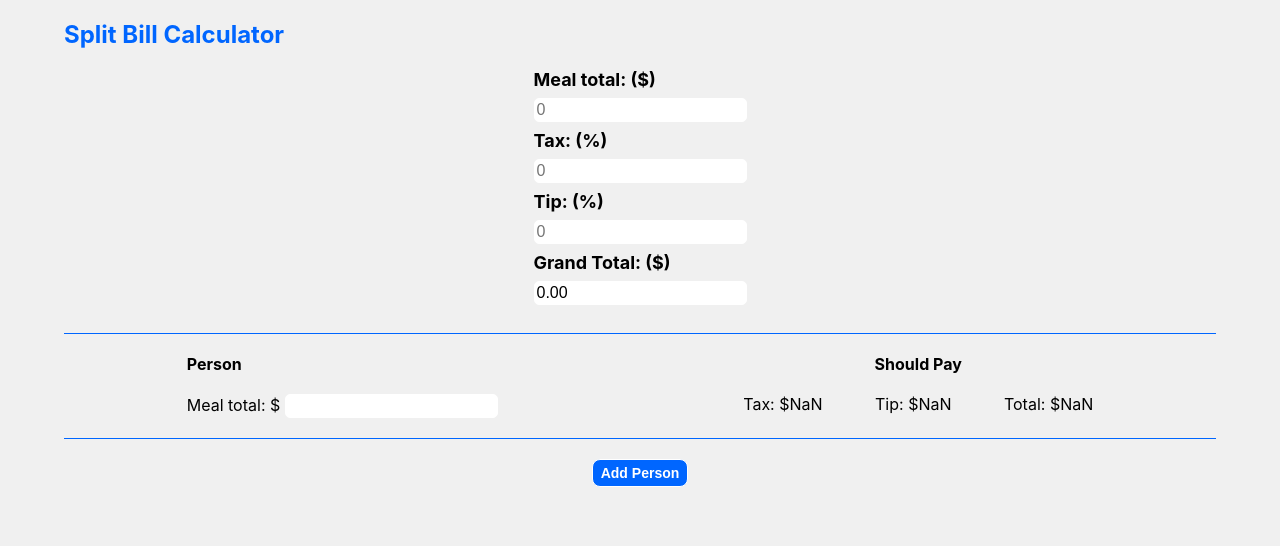
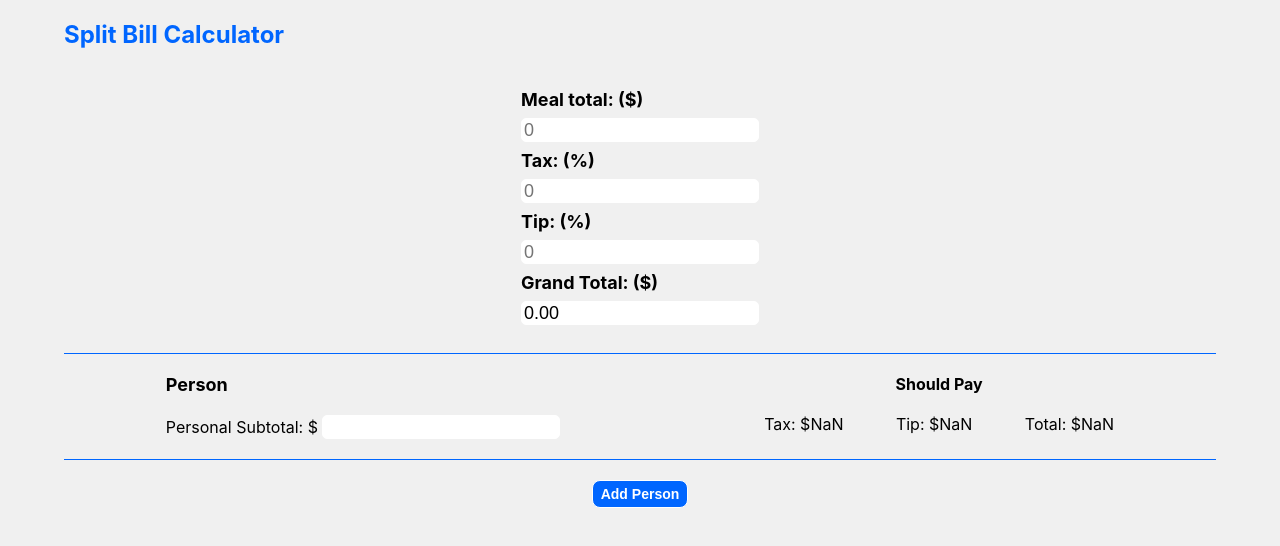
Before and after one commit to jvelis94/tip-calculator, a React (Create React App) app: page / in a window 1280 px wide. Shown: the top 546 px of the page. Built offline with nearby package versions, Linux system fonts and the light colour scheme.

Commit message:
minor fixex

```diff
--- a/src/index.css
+++ b/src/index.css
@@ -20,7 +20,7 @@ header {
   font-size: 24px;
   font-weight: bold;
   width: 90%;
-  margin: 20px auto;
+  margin: 20px auto 40px auto;
   color: #0066FF;
 }
 
@@ -45,7 +45,7 @@ header {
   margin-bottom: 8px;
   margin-top: 8px;
   height: 20px;
-  font-size: 16px;
+  font-size: 18px;
   background-color: #ffffff;
   border-radius: 5px;
   border: 0.5px solid #ffffff;
@@ -58,12 +58,12 @@ header {
   padding: 20px 0;
   width: 90%;
   margin: 0 auto;
-  font-size: 16 px;
+  font-size: 18 px;
 }
 
 .person h3 {
   margin: 0;
-  font-size: 16px;
+  font-size: 18px;
 }
 
 .person form {
@@ -72,7 +72,7 @@ header {
 
 .person input {
   height: 20px;
-  font-size: 16px;
+  font-size: 18px;
   background-color: #ffffff;
   border-radius: 5px;
   border: 0.5px solid #ffffff;
--- a/src/index.js
+++ b/src/index.js
@@ -131,7 +131,7 @@ class Person extends React.Component {
                 <div className='total-details'>
                     <h3>Person</h3>
                     <form>
-                        <label htmlFor='person-meal'>Meal total: $ </label>
+                        <label htmlFor='person-meal'>Personal Subtotal: $ </label>
                         <input name='person-meal' value={this.state.person_meal_total} onChange={this.handlePersonTotal}></input>
                     </form>
                 </div>
```
